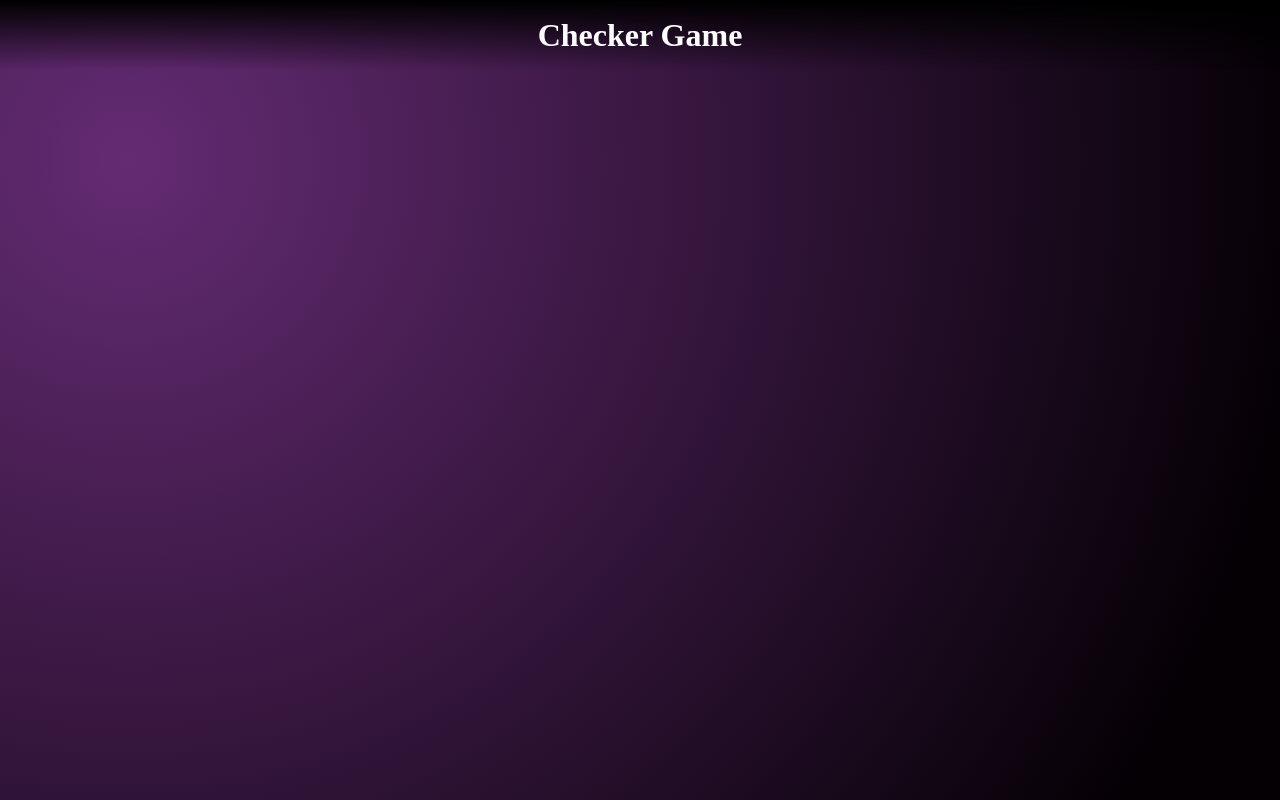
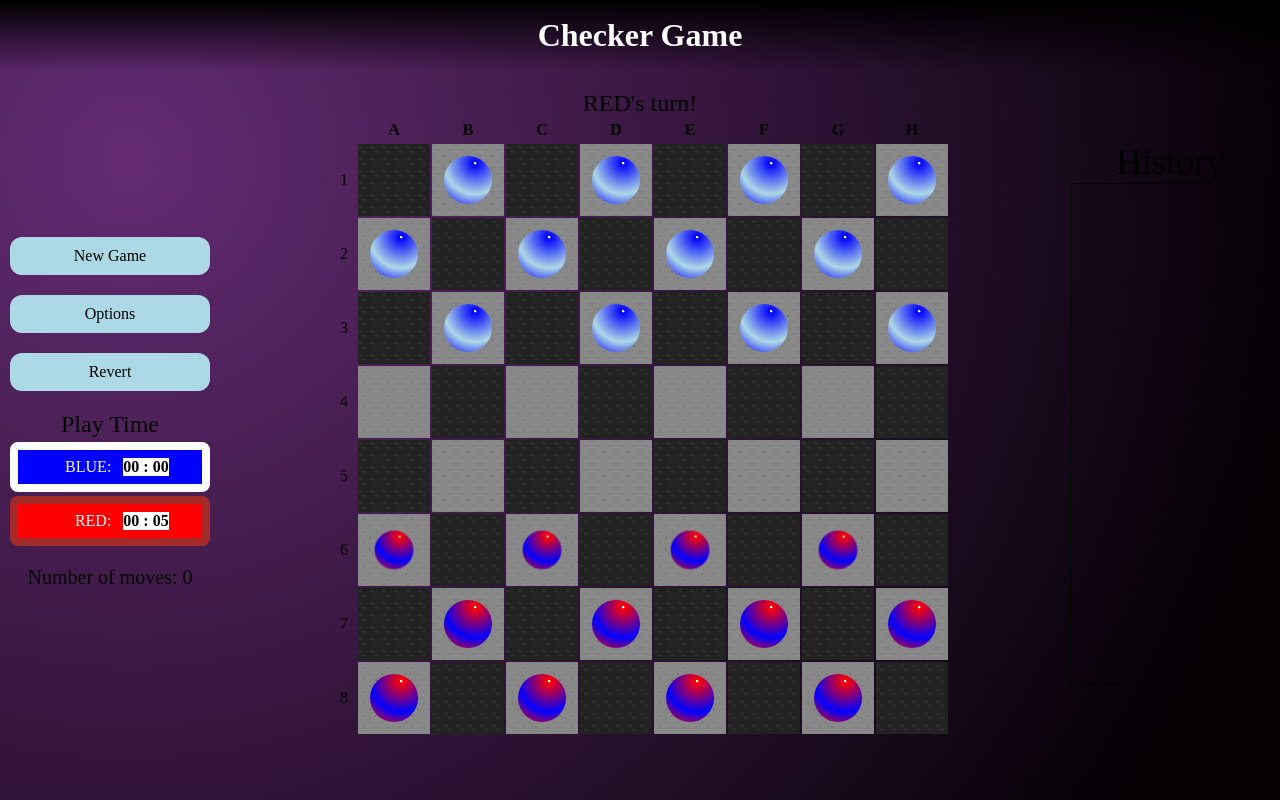
Before and after one commit to dreamcatcher0101/play-checker-game, a React (Create React App) app: page / in a window 1280 px wide. Built offline with nearby package versions, Linux system fonts and the light colour scheme.

Commit message:
feat: show game board

```diff
--- a/src/components/view/gameBoard/index.tsx
+++ b/src/components/view/gameBoard/index.tsx
@@ -1,12 +1,17 @@
 import React from 'react';
 import './style.css';
+import {
+  ControlPanelComponent,
+  GameBoardComponent,
+  HistoryPanelComponent,
+} from 'components/common';
 
 export const GameBoardView: React.FC = () => {
   return (
     <div className="game-board-view">
-      {/* <ControlPanelComponent />
+      <ControlPanelComponent />
       <GameBoardComponent />
-      <HistoryPanelComponent /> */}
+      <HistoryPanelComponent />
     </div>
   );
 };
```
